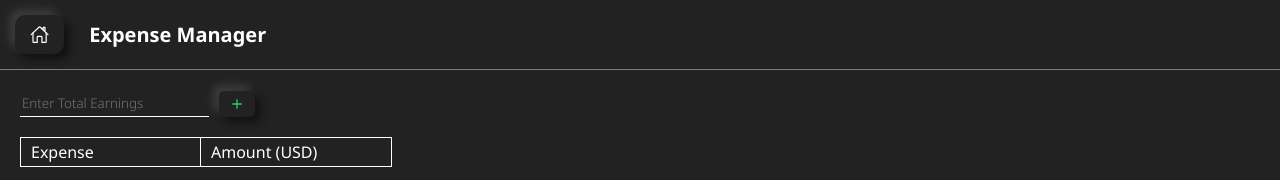
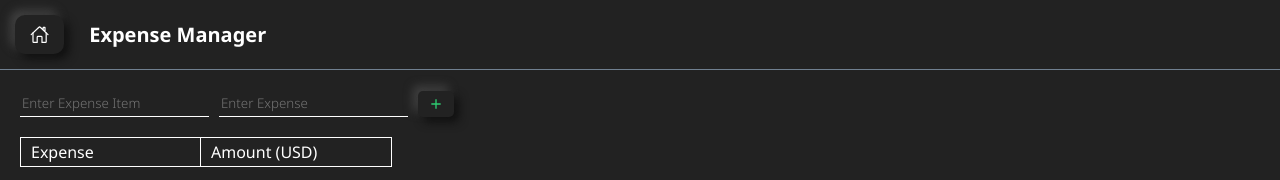
Before and after one commit to Ad1tyARa0/react-d3, a React (Create React App) app: page /expense-manager in a window 1280 px wide. Shown: the top 180 px of the page. Built offline with nearby package versions, Linux system fonts and the light colour scheme.

Commit message:
Improved current version

```diff
--- a/src/pages/expense-manager/ExpenseManager.tsx
+++ b/src/pages/expense-manager/ExpenseManager.tsx
@@ -84,7 +84,7 @@ const ExpenseManagerComponent: React.FunctionComponent<
   };
 
   const renderExpenseForm = () => {
-    if (state.step === 'step-2') {
+    // if (state.step === 'step-2') {
     return (
       <div className={`${css_prefix}form-main`}>
         <div className={`${css_prefix}form-input-main`}>
@@ -119,39 +119,39 @@ const ExpenseManagerComponent: React.FunctionComponent<
         </div>
       </div>
     );
-    } else {
-      return null;
-    }
+    // } else {
+    //   return null;
+    // }
   };
 
-  const renderTotalEarningsForm = () => {
-    if (state.step === 'step-1') {
-      return (
-        <div className={`${css_prefix}form-main`}>
-          <div className={`${css_prefix}form-input-main`}>
-            <input
-              placeholder='Enter Total Earnings'
-              value={state.total}
-              onChange={({ currentTarget }) =>
-                onChangeTotalExpenseValue(currentTarget.value)
-              }
-              type='number'
-              className={`${css_prefix}form-input`}
-            />
-          </div>
+  // const renderTotalEarningsForm = () => {
+  //   if (state.step === 'step-1') {
+  //     return (
+  //       <div className={`${css_prefix}form-main`}>
+  //         <div className={`${css_prefix}form-input-main`}>
+  //           <input
+  //             placeholder='Enter Total Earnings'
+  //             value={state.total}
+  //             onChange={({ currentTarget }) =>
+  //               onChangeTotalExpenseValue(currentTarget.value)
+  //             }
+  //             type='number'
+  //             className={`${css_prefix}form-input`}
+  //           />
+  //         </div>
 
-          <div
-            className={`${css_prefix}form-button`}
-            onClick={onClickSubmitTotal}
-          >
-            <MdAdd />
-          </div>
-        </div>
-      );
-    } else {
-      return null;
-    }
-  };
+  //         <div
+  //           className={`${css_prefix}form-button`}
+  //           onClick={onClickSubmitTotal}
+  //         >
+  //           <MdAdd />
+  //         </div>
+  //       </div>
+  //     );
+  //   } else {
+  //     return null;
+  //   }
+  // };
 
   const renderExpensesTable = () => {
     const ROWS = [
@@ -203,7 +203,7 @@ const ExpenseManagerComponent: React.FunctionComponent<
 
         {state.totalEarnings.length !== 0 ? (
           <div className={`${css_prefix}total-expense`}>
-            <div className={`${css_prefix}item`}>Total Earnings</div>
+            <div className={`${css_prefix}item`}>Total</div>
             <div className={`${css_prefix}item`}>
               <span>$ {state.totalEarnings}</span>
 
@@ -224,7 +224,7 @@ const ExpenseManagerComponent: React.FunctionComponent<
       <div className={`${css_prefix}main`}>
         {renderExpenseForm()}
 
-        {renderTotalEarningsForm()}
+        {/* {renderTotalEarningsForm()} */}
 
         {renderExpensesTable()}
 
--- a/src/pages/expense-manager/ExpenseManagerReducer.ts
+++ b/src/pages/expense-manager/ExpenseManagerReducer.ts
@@ -92,6 +92,8 @@ export const ExpenseManagerReducer = (
       };
 
     case EXPENSE_MANAGER_ON_CLICK_SUBMIT_EXPENSES:
+      let value = Number(state.expense);
+
       if (state.expenseItem.length !== 0) {
         expenseObj = {
           name: state.expenseItem,
@@ -104,25 +106,19 @@ export const ExpenseManagerReducer = (
         expense = [...state.allExpenses];
       }
 
-      console.log(expense);
-
       formattedData = expense.map(e => {
         let temp = Object.assign({
           name: e.name,
-          value: (e.value / Number(state.savedTotal)) * 100,
+          value: e.value,
         });
 
         return temp;
       });
 
-      // if (formattedData.reduce((a, c) => a + c, ''))
-
       return {
         ...state,
         allExpenses: expense,
-        totalEarnings: (
-          state.savedTotal! - Number(state.expense)
-        ).toLocaleString(),
+        totalEarnings: formattedData.reduce((a, c) => a + c.value, 0),
         expense: '',
         expenseItem: '',
         pieChartData: formattedData,
```
Lines whose indentation alone changed are shown as unchanged.
